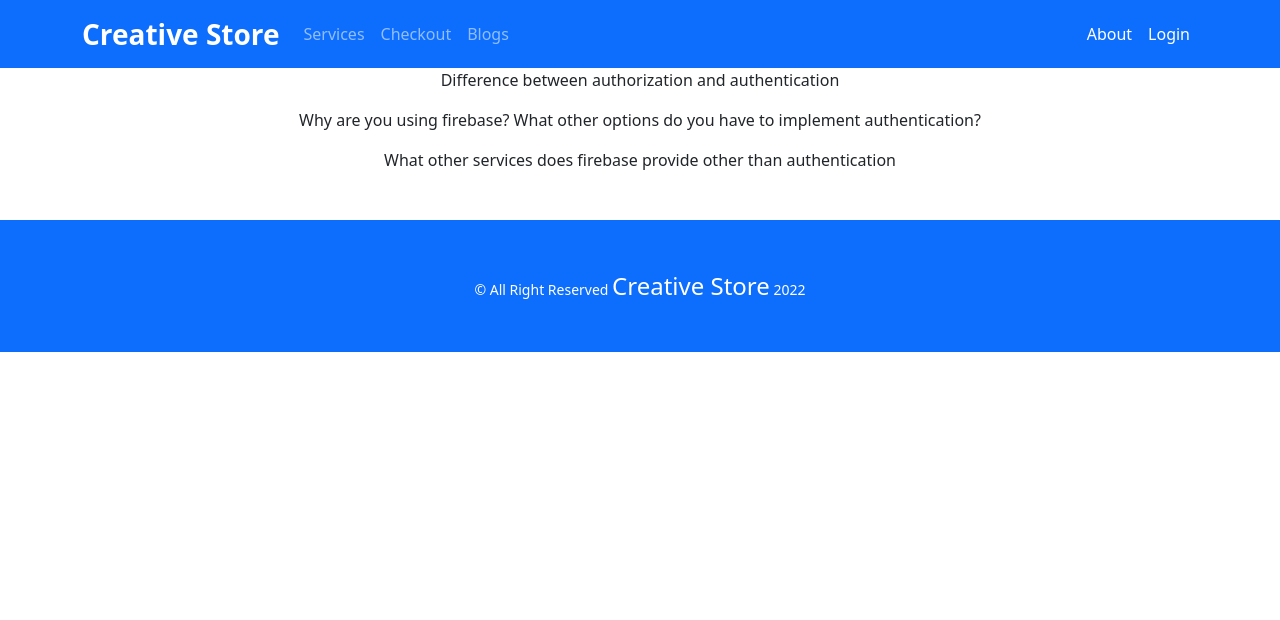
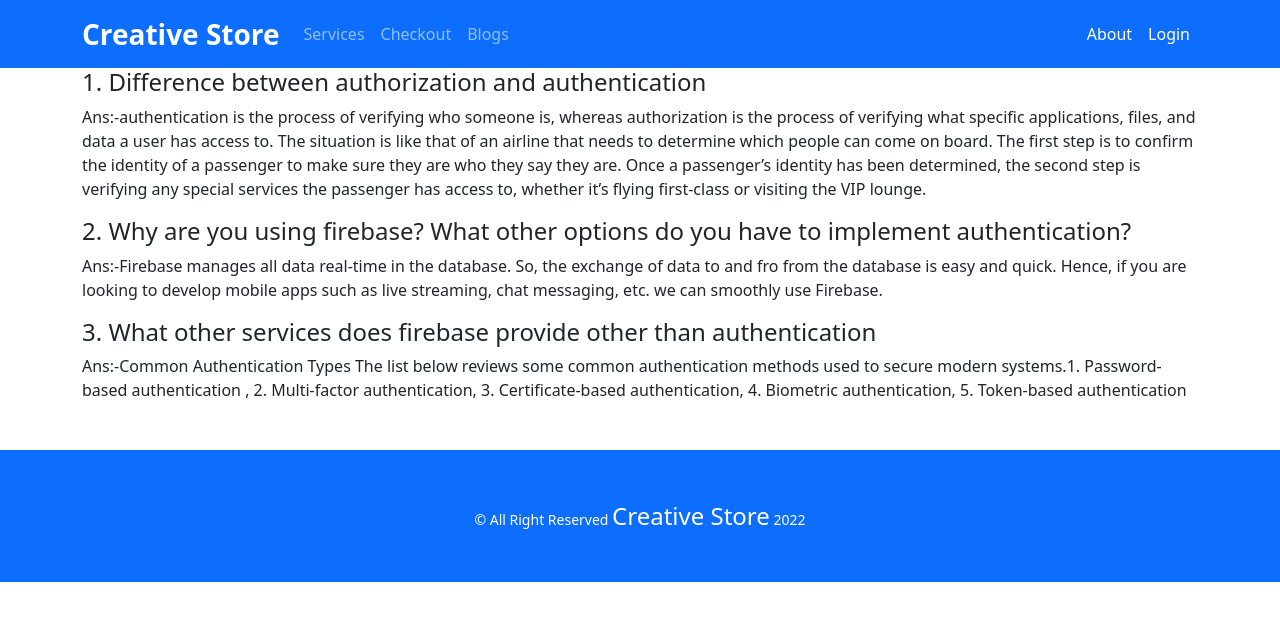
Before and after one commit to Fahimmuntasir1/Creative-Store-web-app, a React (Create React App) app: page /blogs in a window 1280 px wide. Shown: the top 620 px of the page. Built offline with nearby package versions, Linux system fonts and the light colour scheme; no server answers.

Commit message:
firebase hosting done and project 90% done

```diff
--- a/src/Components/Pages/Blogs/Blogs.css
+++ b/src/Components/Pages/Blogs/Blogs.css
@@ -0,0 +1,3 @@
+.questions {
+  text-align: left;
+}
--- a/src/Components/Pages/Blogs/Blogs.js
+++ b/src/Components/Pages/Blogs/Blogs.js
@@ -1,11 +1,20 @@
 import React from "react";
+import "./Blogs.css"
 
 const Blogs = () => {
   return (
-    <div>
-      <p>Difference between authorization and authentication</p>
-      <p>Why are you using firebase? What other options do you have to implement authentication?</p>
-      <p>What other services does firebase provide other than authentication</p>
+    <div className="container questions">
+      <h4>1. Difference between authorization and authentication</h4>
+      <p>Ans:-authentication is the process of verifying who someone is, whereas authorization is the process of verifying what specific applications, files, and data a user has access to. The situation is like that of an airline that needs to determine which people can come on board. The first step is to confirm the identity of a passenger to make sure they are who they say they are. Once a passenger’s identity has been determined, the second step is verifying any special services the passenger has access to, whether it’s flying first-class or visiting the VIP lounge.</p>
+
+      <h4>
+        2. Why are you using firebase? What other options do you have to implement
+        authentication?
+      </h4>
+      <p>Ans:-Firebase manages all data real-time in the database. So, the exchange of data to and fro from the database is easy and quick. Hence, if you are looking to develop mobile apps such as live streaming, chat messaging, etc. we can smoothly use Firebase.</p>
+
+      <h4>3. What other services does firebase provide other than authentication</h4>
+      <p>Ans:-Common Authentication Types The list below reviews some common authentication methods used to secure modern systems.1. Password-based authentication , 2. Multi-factor authentication, 3. Certificate-based authentication, 4. Biometric authentication, 5. Token-based authentication</p>
     </div>
   );
 };
--- a/src/Components/Pages/CheckOut/CheckOut.js
+++ b/src/Components/Pages/CheckOut/CheckOut.js
@@ -3,7 +3,8 @@ import React from 'react';
 const CheckOut = () => {
     return (
         <div>
-            <h2>Check Out</h2>
+            <h2 className='text-center'>Check Out</h2>
+            <p>Thank You for Purchasing our Product</p>
         </div>
     );
 };
--- a/src/Components/Pages/Register-LogIn/LogIn/LogIn.js
+++ b/src/Components/Pages/Register-LogIn/LogIn/LogIn.js
@@ -7,6 +7,9 @@ import {
 import { auth } from "../../../../firebase.init";
 import SocialLogIn from "../Social-LogIn/SocialLogIn";
 import { Link } from "react-router-dom";
+import { ToastContainer, toast } from "react-toastify";
+
+import "react-toastify/dist/ReactToastify.css";
 
 const LogIn = () => {
   const [userInfo, setUserInfo] = useState({
@@ -58,9 +61,13 @@ const LogIn = () => {
     signInWithEmailAndPassword(userInfo.email, userInfo.password);
   };
 
-  const resetPassword = async() => {
-    await sendPasswordResetEmail(userInfo.email);
-          alert('Sent email');
+  const resetPassword = async () => {
+    if (userInfo.email) {
+      await sendPasswordResetEmail(userInfo.email);
+      toast("Sent email");
+    }else{
+      toast('Please enter a valid email for reset password')
+    }
   };
 
   return (
@@ -99,12 +106,18 @@ const LogIn = () => {
         </p>
         <p className="text-center">
           Forget Password??{" "}
-          <Link to='' onClick={resetPassword} role="button" className="text-danger">
+          <Link
+            to=""
+            onClick={resetPassword}
+            role="button"
+            className="text-danger"
+          >
             Reset Now
           </Link>
         </p>
       </form>
       <SocialLogIn></SocialLogIn>
+      <ToastContainer />
     </div>
   );
 };
```
Also changed, not shown: firebase.json (added), 1 other file (tests, documents, lock files or other folders).
